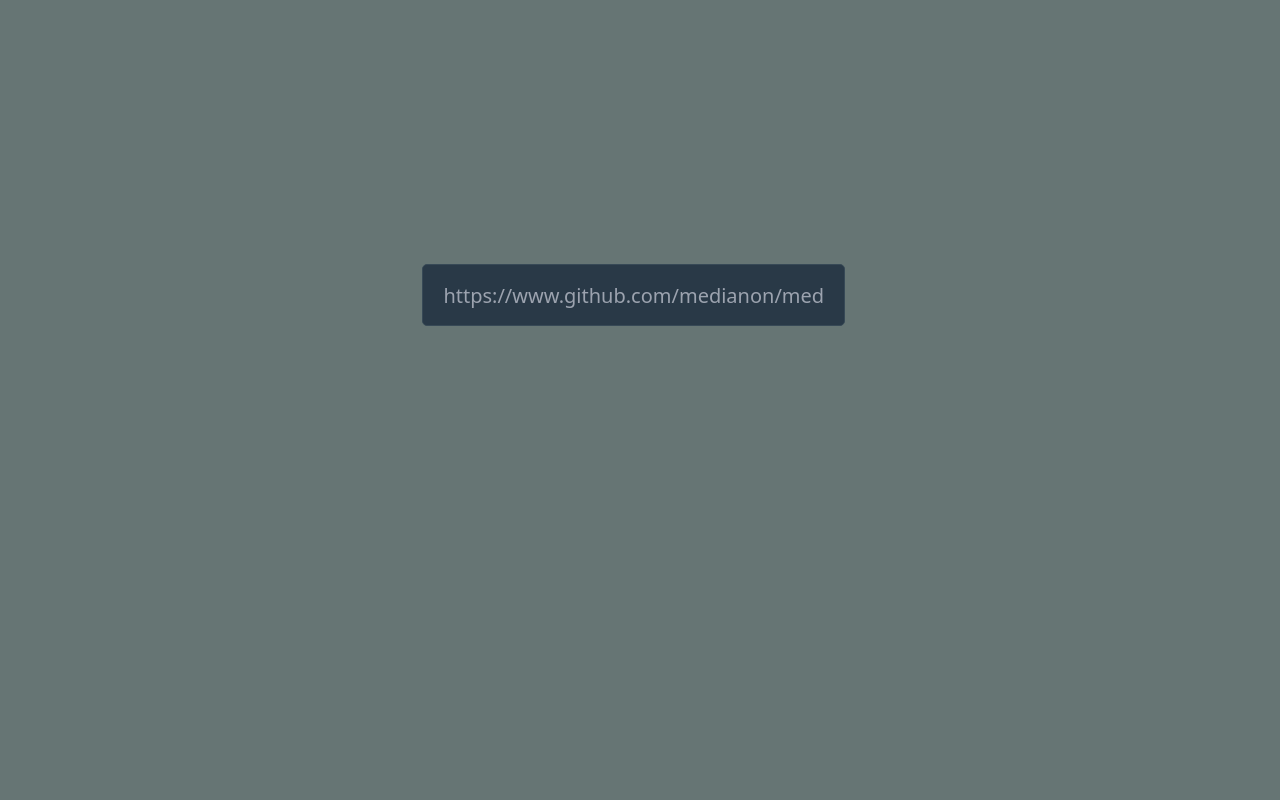
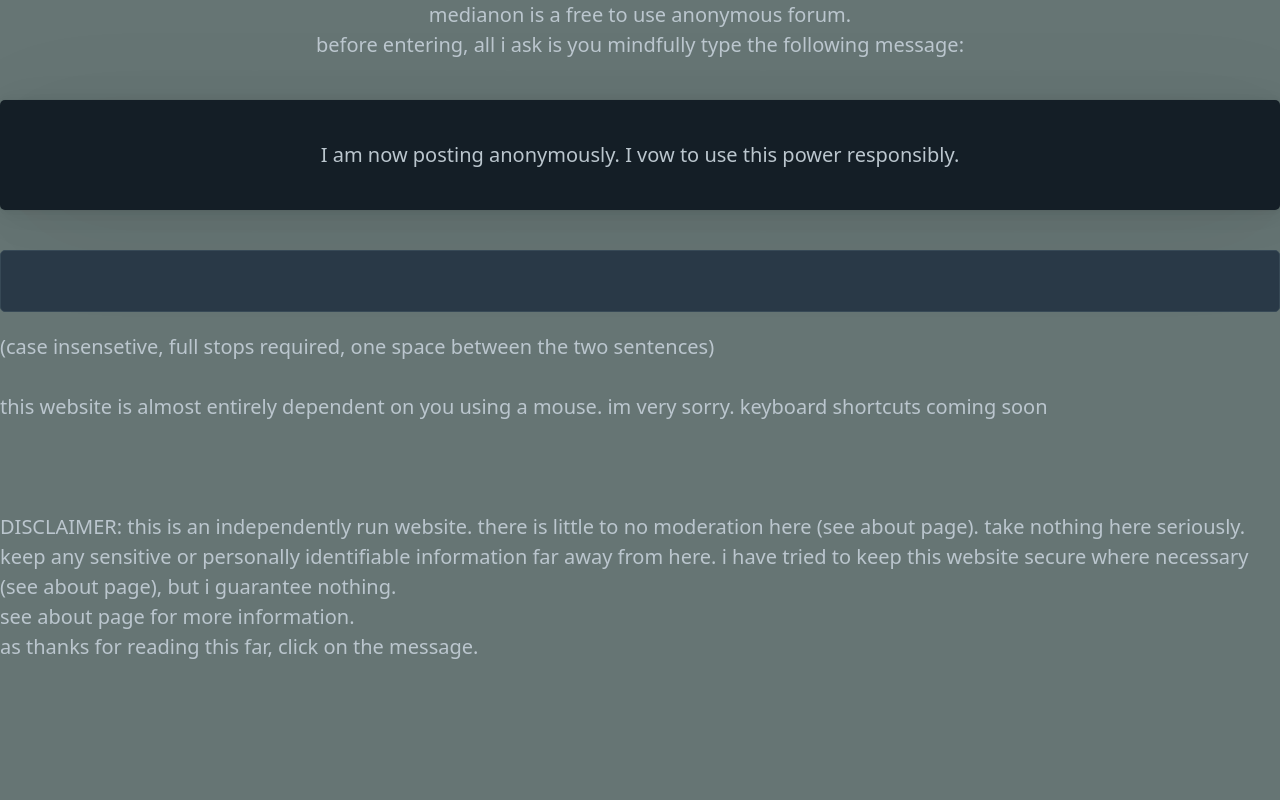
Before and after one commit to medianon/medianon, a SvelteKit app in the folder medianon/: page / in a window 1280 px wide. Shown: the top 800 px of the page. Built offline with nearby package versions, Linux system fonts and the light colour scheme.

Commit message:
removed first password

```diff
--- a/medianon/src/routes/+layout.svelte
+++ b/medianon/src/routes/+layout.svelte
@@ -6,22 +6,11 @@
 	import Confirmation from '../components/confirmation.svelte';
 	import { status } from '$lib/store';
 
-	let userinp = "";
+</script>
 
-
-	//!!!!!!!!!!!!!!!!
-	let secret = "123"
-	//!!!!!!!!!!!!!!!!
-
-
-</script>
-{#if userinp == secret}
-	{#if $status==true}
-		<Navbar />
-		<slot />
-	{:else}
-		<Confirmation />
-	{/if}
+{#if $status==true}
+	<Navbar />
+	<slot />
 {:else}
-	<input class="w-[33vw] mt-[33vh] ml-[33vw]" type="text" bind:value={userinp} placeholder="https://www.github.com/medianon/medianon">
+	<Confirmation />
 {/if}
```
